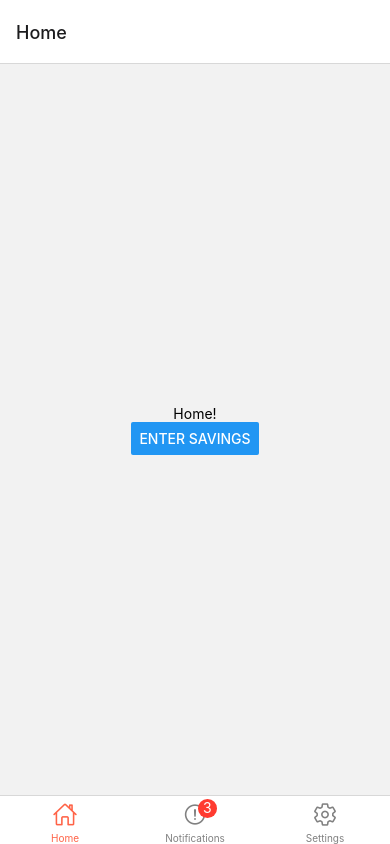
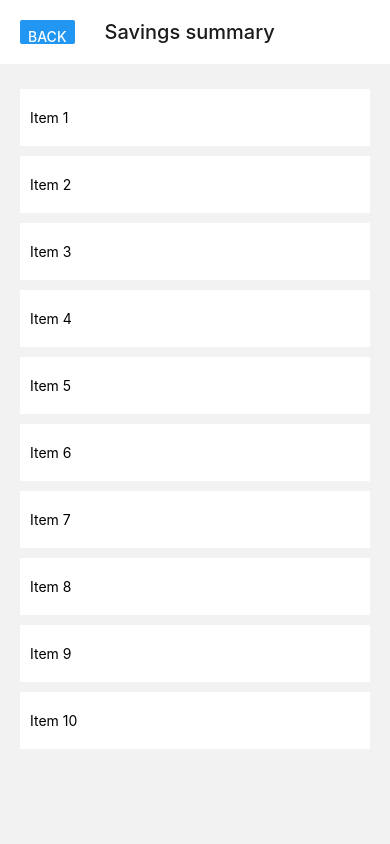
Before and after one commit to cd-poc-dev-repos/IBudget-native, a React Native app in the folder ibudgetnative/: screen /Home in a window 390 px wide. Both pictures are taken after a click on the button "ENTER SAVINGS". Built offline with nearby package versions, Linux system fonts and the light colour scheme.

Commit message:
added summary, links and chart

```diff
--- a/ibudgetnative/App.tsx
+++ b/ibudgetnative/App.tsx
@@ -12,11 +12,8 @@ import SavingsEntry from './src/pages/Savings/Entry';
 const Tab = createBottomTabNavigator();
 const Stack = createNativeStackNavigator();
 
-export default function App() {
+const TabNav = () => {
   return (
-    <NavigationContainer>
-        <Stack.Screen name="Savings Summary" component={SavingsSummary} />
-        <Stack.Screen name="Savings Entry" component={SavingsEntry} />
     <Tab.Navigator
     screenOptions={({ route }) => ({
       tabBarIcon: ({color, size }) => {
@@ -36,10 +33,21 @@ export default function App() {
       tabBarInactiveTintColor: 'gray',
     })}
   >
-        <Tab.Screen name="Home" component={Home} />
+    <Tab.Screen name="Home" component={Home}  />
     <Tab.Screen name="Notifications" component={Notifications}  options={{ tabBarBadge: 3 }} />
     <Tab.Screen name="Settings" component={Settings} />
   </Tab.Navigator>
+  )
+}
+
+export default function App() {
+  return (
+    <NavigationContainer>
+      <Stack.Navigator screenOptions={{headerShown: false}}>
+        <Stack.Screen name="Main" component={TabNav} />
+        <Stack.Screen name="Savings Summary" component={SavingsSummary} />
+        <Stack.Screen name="Savings Entry" component={SavingsEntry} />
+      </Stack.Navigator>
     </NavigationContainer>
   );
 }
--- a/ibudgetnative/package.json
+++ b/ibudgetnative/package.json
@@ -18,6 +18,7 @@
     "react": "18.2.0",
     "react-dom": "18.2.0",
     "react-native": "0.72.6",
+    "react-native-chart-kit": "^6.12.0",
     "react-native-web": "~0.19.6"
   },
   "devDependencies": {
--- a/ibudgetnative/src/pages/Home/Home.tsx
+++ b/ibudgetnative/src/pages/Home/Home.tsx
@@ -1,14 +1,42 @@
 import React from "react";
-import { Text, View, Button } from 'react-native';
+import { Text, View, Button, Dimensions } from 'react-native';
+import {LineChart} from 'react-native-chart-kit';
 
 interface IHome {
   navigation: any;
 }
 
 const Home = ({ navigation }: IHome) => {
+  const screenWidth = Dimensions.get('window').width;
+  const chartConfig = {
+    backgroundGradientFrom: '#fff',
+    backgroundGradientFromOpacity: 0,
+    backgroundGradientTo: '#fff',
+    backgroundGradientToOpacity: 0.5,
+    fillShadowGradientOpacity: 0,
+    color: (opacity = 1) => `#023047`,
+    labelColor: (opacity = 1) => `#333`,
+    strokeWidth: 2,
+    useShadowColorFromDataset: false,
+    decimalPlaces: 0,
+  };
+
+  const chartData = {
+    labels: ['01/01', '01/02', '01/03'],
+    datasets: [{
+      data: [1000, 2500, 3000],
+    }]
+  };
+
   return (
     <View style={{ flex: 1, justifyContent: "center", alignItems: "center" }}>
-      <Text>Home!</Text>
+      <Text>Savings</Text>
+      <LineChart
+        data={chartData}
+        width={screenWidth}
+        height={220}
+        chartConfig={chartConfig}
+      />
       <Button title="Enter savings" onPress={() => navigation.navigate('Savings Summary')} />
     </View>
   );
--- a/ibudgetnative/src/pages/Savings/Summary/SavingsSummary.tsx
+++ b/ibudgetnative/src/pages/Savings/Summary/SavingsSummary.tsx
@@ -1,5 +1,5 @@
 import React from 'react';
-import { SafeAreaView, View, VirtualizedList, Text } from 'react-native';
+import { View, VirtualizedList, Text, Button, ScrollView } from 'react-native';
 
 type ItemData = {
   id: string;
@@ -11,21 +11,30 @@ const getItem = (_data: unknown, index: number): ItemData => ({
   title: `Item ${index + 1}`,
 });
 
-const getItemCount = (_data: unknown) => 50;
+const getItemCount = (_data: unknown) => 10;
 
 type ItemProps = {
   title: string;
 };
 
 const Item = ({title}: ItemProps) => (
-  <View>
+  <View style={{ backgroundColor: '#fff', marginTop: 5, marginBottom: 5, paddingTop: 20, paddingRight: 10, paddingBottom: 20, paddingLeft: 10 }}>
     <Text>{title}</Text>
   </View>
 );
 
-const SavingsSummary = () => {
+interface ISavingsSummaryProps {
+  navigation: any;
+}
+
+const SavingsSummary = ({ navigation }: ISavingsSummaryProps) => {
   return (
-    <SafeAreaView>
+    <ScrollView stickyHeaderIndices={[0]}>
+      <View style={{ backgroundColor: '#fff', height: 64, width: '100%', flexDirection: 'row', padding: 20, columnGap: 30 }}>
+        <Button title='Back' onPress={() => navigation.navigate('Home')}/>
+        <Text style={{ color: 'rgb(28, 28, 30)', fontSize: 20, fontWeight: '500' }}>Savings summary</Text>
+      </View>
+      <View style={{ padding: 20 }}>
         <VirtualizedList
           initialNumToRender={4}
           renderItem={({item}) => <Item title={item.title} />}
@@ -33,7 +42,8 @@ const SavingsSummary = () => {
           getItemCount={getItemCount}
           getItem={getItem}
           />
-    </SafeAreaView>
+        </View>
+    </ScrollView>
   );
 };
 
```
Also changed, not shown: 1 other file (tests, documents, lock files or other folders). Lines whose indentation alone changed are shown as unchanged.
